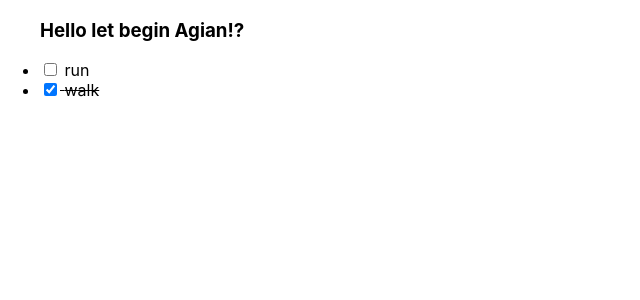
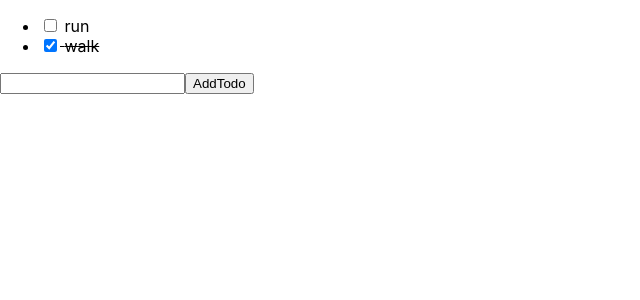
Before and after one commit to thititongumpun/idkwhatimdoing, a React (Create React App) app: page / in a window 1280 px wide. Shown: the top 300 px of the page, without its empty margins (0-640 px from the left). Built offline with nearby package versions, Linux system fonts and the light colour scheme.

Commit message:
initial form

```diff
--- a/package.json
+++ b/package.json
@@ -1,5 +1,5 @@
 {
-    "homepage": "https://github.com/thititongumpun/idkwhatimdoing",
+    "homepage": "https://thititongumpun.github.io/idkwhatimdoing",
     "name": "idkwhatimdoing",
     "version": "0.1.0",
     "private": true,
--- a/src/App.tsx
+++ b/src/App.tsx
@@ -1,5 +1,6 @@
 import React, { useState } from 'react';
-import { TodoListItem } from "./components/TodoListItem";
+import { AddTodo } from './components/AddTodo';
+import { TodoList } from './components/TodoList';
 
 const initialTodos: Todo[] = [
   {
@@ -27,12 +28,16 @@
     });
     setTodos(newTodos);
   }
+
+  const addTodo: AddTodo = (text: string) => {
+    const newTodo = { text, complete: false };
+    setTodos([...todos, newTodo]);
+  }
   return (
-    <ul className="App">
-      <h3>Hello let begin Agian!?</h3>
-      <TodoListItem todo={todos[0]} toggleTodo={toggleTodo} />
-      <TodoListItem todo={todos[1]} toggleTodo={toggleTodo} />
-    </ul>
+    <React.Fragment>
+      <TodoList todos={todos} toggleTodo={toggleTodo} />
+      <AddTodo addTodo={addTodo} />
+    </React.Fragment>
   );
 }
 
--- /dev/null
+++ b/src/components/AddTodo.tsx
@@ -0,0 +1,31 @@
+import React, { useState } from 'react';
+
+interface Props {
+  addTodo: AddTodo;
+}
+
+export const AddTodo: React.FC<Props> = ({ addTodo }) => {
+  const [text, setText] = useState('');
+
+  return (
+    <form>
+      <input
+        type="text"
+        value={text}
+        onChange={e => {
+          setText(e.target.value);
+        }}
+      />
+      <button
+        type="submit"
+        onClick={e => {
+          e.preventDefault();
+          addTodo(text);
+          setText('');
+        }}
+      >
+        AddTodo
+      </button>
+    </form>
+  );
+}
--- a/src/components/TodoList.tsx
+++ b/src/components/TodoList.tsx
@@ -1,6 +1,17 @@
 import React from 'react';
+import { TodoListItem } from './TodoListItem';
 
 interface Props {
   todos: Todo[];
   toggleTodo: ToggleTodo;
 }
+
+export const TodoList: React.FC<Props> = ({ todos, toggleTodo }) => {
+  return (
+    <ul>
+      {todos.map(todo => (
+        <TodoListItem key={todo.text} todo={todo} toggleTodo={toggleTodo} />
+      ))}
+    </ul>
+  );
+}
```
